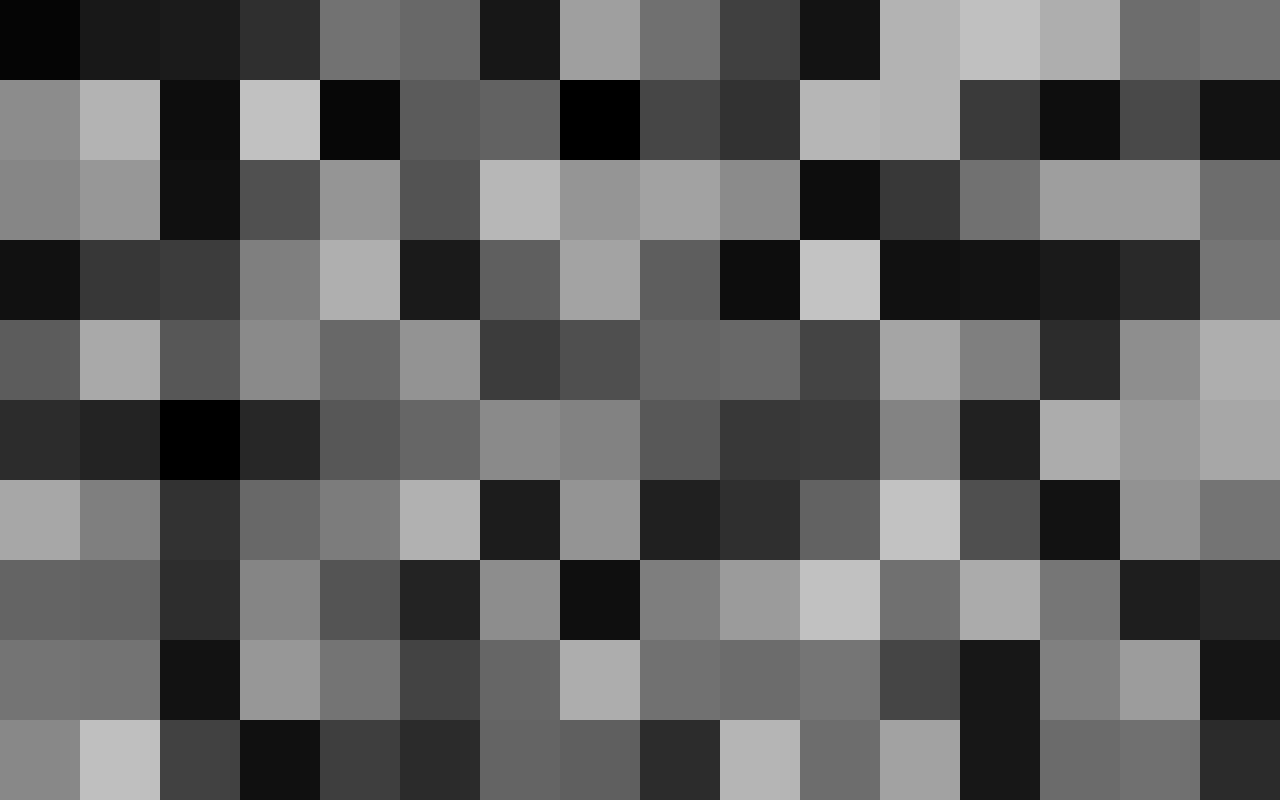
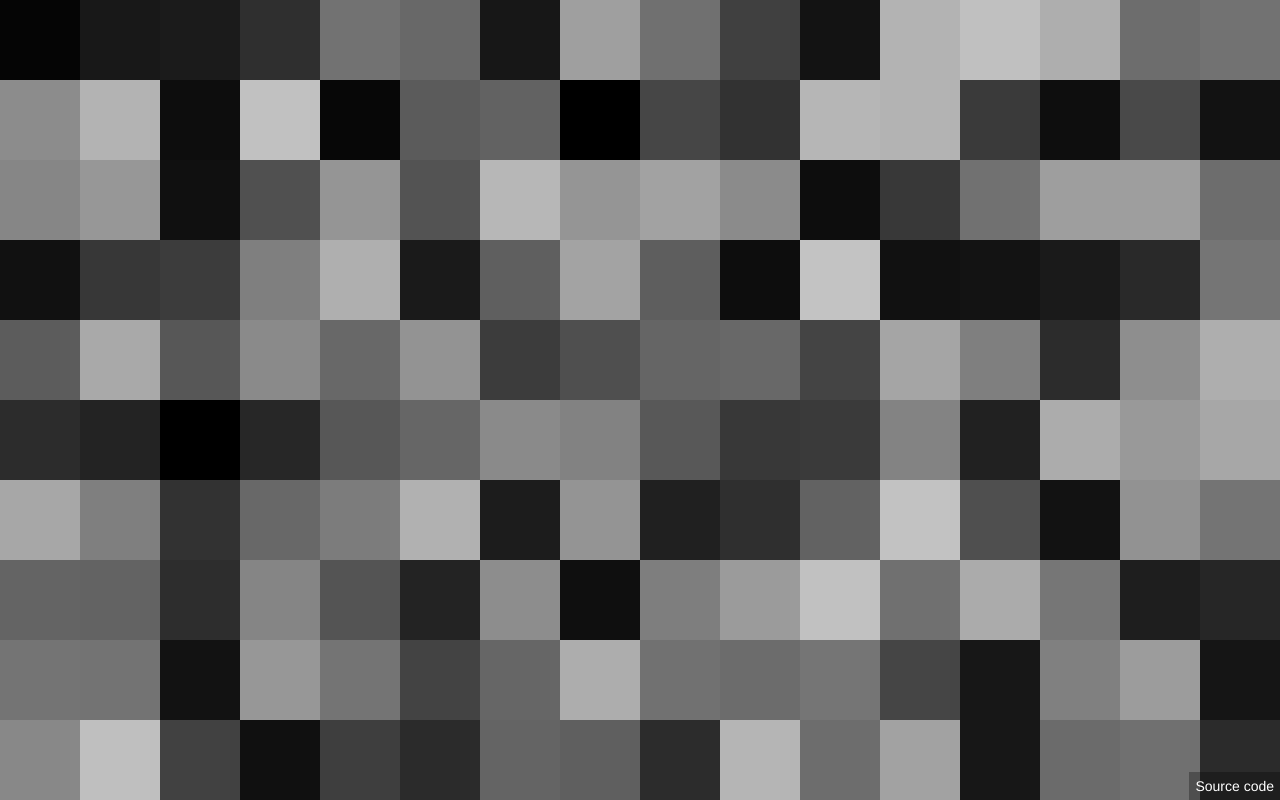
Before and after one commit to harimohanraj89/fifty-shades-of-gray, a plain HTML site: page index.html in a window 1280 px wide. Drawn offline with Linux system fonts and the light colour scheme.

Commit message:
link to source code

```diff
--- a/index.html
+++ b/index.html
@@ -6,5 +6,6 @@
   </head>
   <body>
     <div id="container"></div>
+    <a class="source" href="https://github.com/harimohanraj89/fifty-shades-of-gray" target="_blank">Source code</a>
   </body>
 </html>
--- a/style.css
+++ b/style.css
@@ -16,3 +16,15 @@ body {
   display: inline-block;
   transition: background 0.5s linear;
 }
+
+.source {
+  position: fixed;
+  bottom: 0;
+  right: 0;
+  padding: 6px;
+  background-color: rgba(0,0,0,0.3);
+  font-size: 14px;
+  font-family: Helvetica, Arial, sans-serif;
+  color: white;
+  text-decoration: none;
+}
```
